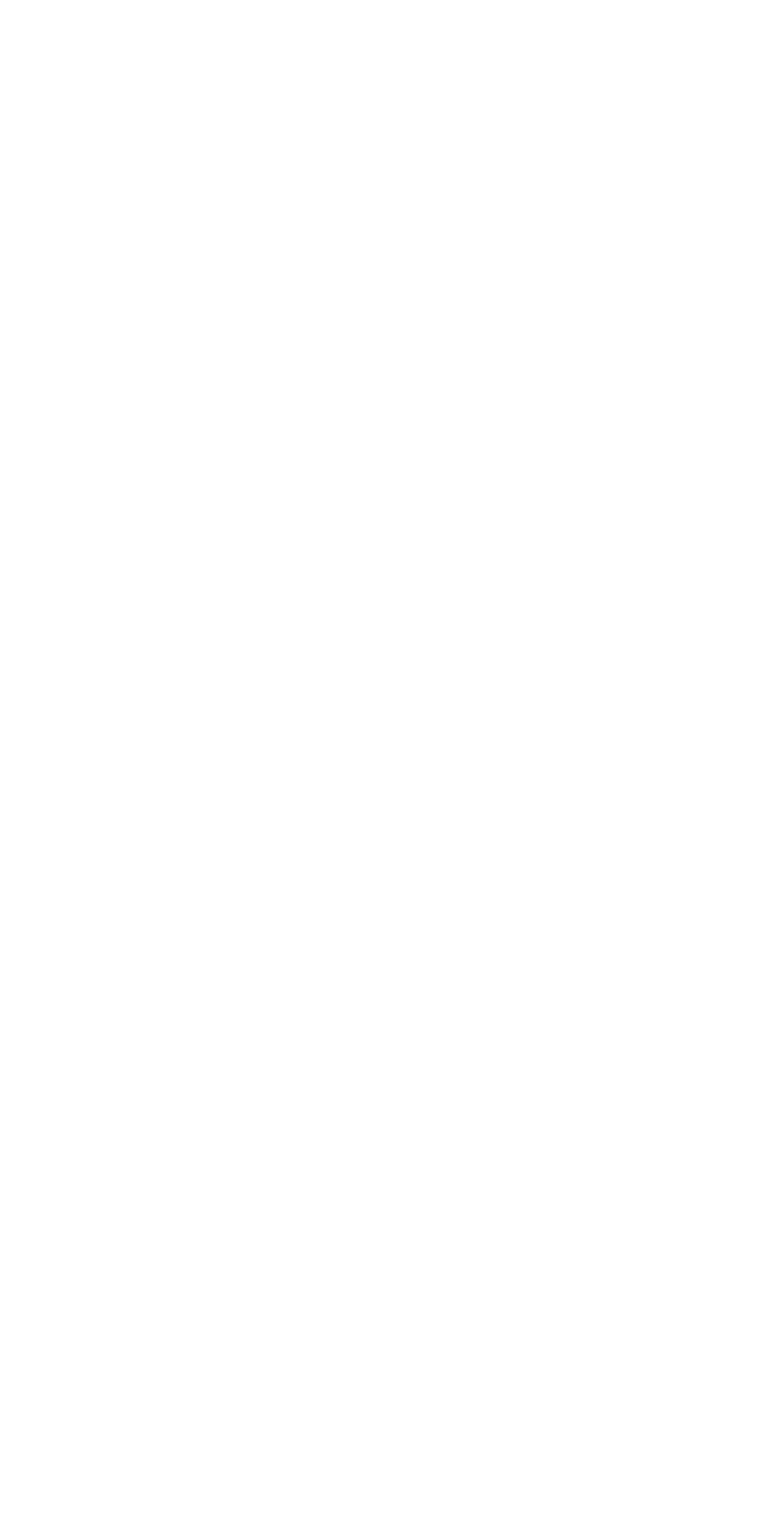
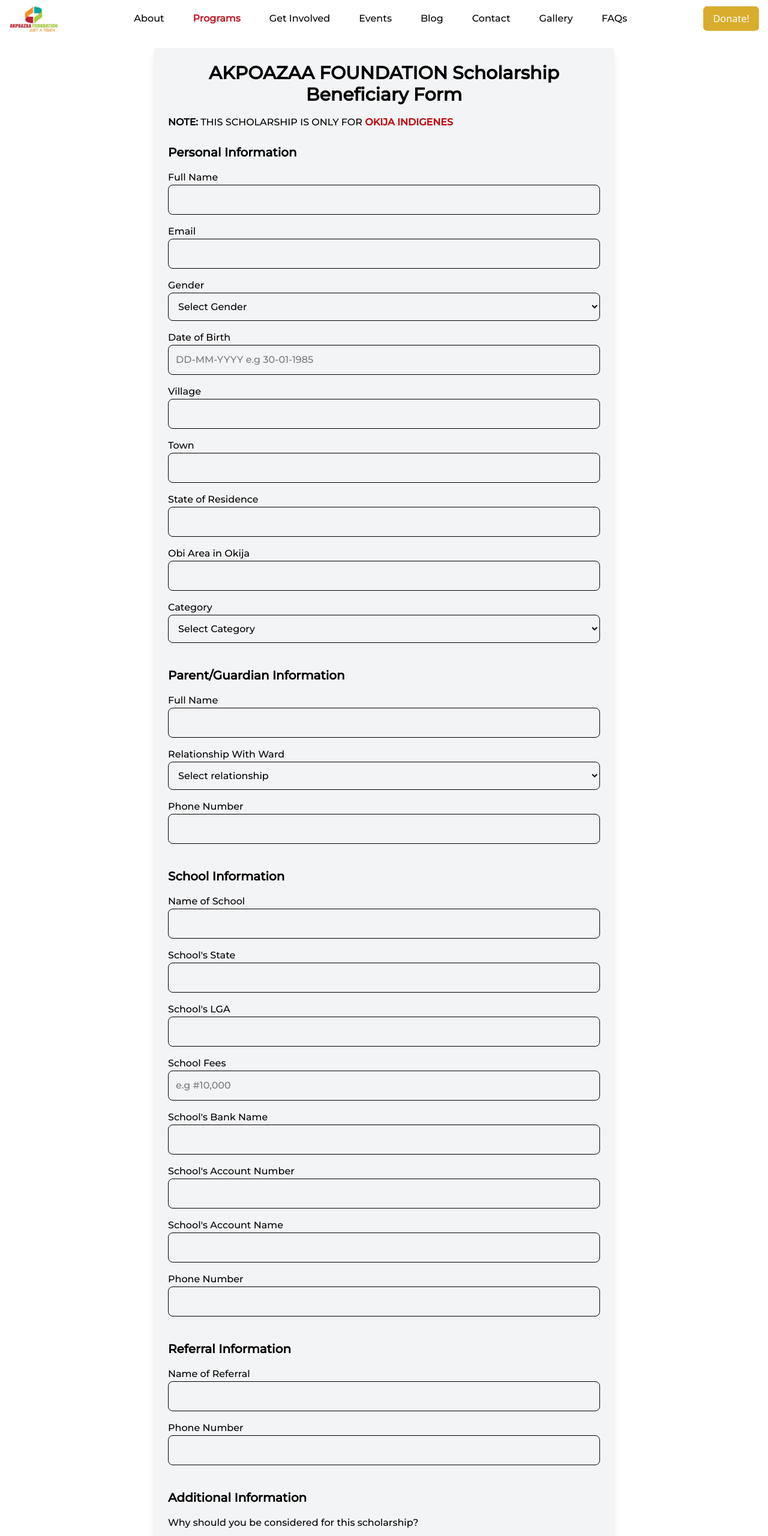
Before and after one commit to Moscolape/akpoazaa-foundation, a React (Vite) app: page /programs/educational-support/akpoazaa-foundation-scholarship-beneficiary-registration-form in a window 1280 px wide. Before the commit this address had no page. Shown: the top 2561 px of the page at 60% size. Before the commit the page ends 800 px from the top, so only its background shows below. Built offline with nearby package versions, Linux system fonts and the light colour scheme; a web font is replaced by a local one.

Commit message:
chore: update registration form

```diff
--- a/src/App.tsx
+++ b/src/App.tsx
@@ -85,7 +85,7 @@
           <Route path="/get-involved/host-event" element={<HostEvent />} />
 
           <Route
-            path="/programs/educational-support/one-million-naira-scholarship-application-for-okija-indigenes-in-honour-of-dr-sir-ernest-azudialu-obiejesi-(obijackson_foundation)"
+            path="/programs/educational-support/akpoazaa-foundation-scholarship-beneficiary-registration-form"
             element={<ScholarshipApplication />}
           />
 
--- a/src/pages/subsidiary/educational-support.tsx
+++ b/src/pages/subsidiary/educational-support.tsx
@@ -99,7 +99,7 @@
           </div>
 
           <div className="mt-10">
-            <Link to="/programs/educational-support/one-million-naira-scholarship-application-for-okija-indigenes-in-honour-of-dr-sir-ernest-azudialu-obiejesi-(obijackson_foundation)" className="block bg-gray-300 text-[#be202f] px-6 py-3 rounded-lg shadow-lg hover:bg-[#be202f] hover:text-white transition sm:w-1/4 w-3/4 text-center mx-auto">
+            <Link to="/programs/educational-support/akpoazaa-foundation-scholarship-beneficiary-registration-form" className="block bg-gray-300 text-[#be202f] px-6 py-3 rounded-lg shadow-lg hover:bg-[#be202f] hover:text-white transition sm:w-1/4 w-3/4 text-center mx-auto">
               Apply for Scholarship
             </Link>
           </div>
--- a/src/pages/subsidiary/scholarship-application.tsx
+++ b/src/pages/subsidiary/scholarship-application.tsx
@@ -108,13 +108,13 @@
   return (
     <PageWrapper>
       <div className="p-6 sm:bg-gray-100 rounded-md sm:shadow-lg max-w-3xl mx-auto my-20 font-Montserrat">
-        <h2 className="sm:text-3xl text-2xl font-bold mb-4 text-center text-[#be202f]">
-          Scholarship Application
+        <h2 className="sm:text-3xl text-2xl font-bold mb-4 text-center">
+          AKPOAZAA FOUNDATION Scholarship Beneficiary Form
         </h2>
-        <p className="text-gray-800 text-center mb-4 font-bold">
+        {/* <p className="text-gray-800 text-center mb-4 font-bold">
           For 2nd Edition One Million Naira Scholarship in honour of Dr. Sir
           Ernest Azudialu Obiejesi (OBIJACKSON'S Birthday)
-        </p>
+        </p> */}
         <span className="">
           <span className="font-bold">NOTE: </span>THIS SCHOLARSHIP IS ONLY FOR{" "}
           <span className="font-bold text-red-700">OKIJA INDIGENES</span>
@@ -367,8 +367,7 @@
 
           <h3 className="text-xl font-semibold mt-6">Additional Information</h3>
           <label>
-            Why should you be considered for this scholarship that is in honour
-            of Dr. Sir Ernest Azudialu Obiejesi?
+            Why should you be considered for this scholarship?
           </label>
           <textarea
             {...register("reason", { required: "This field is required" })}
```
